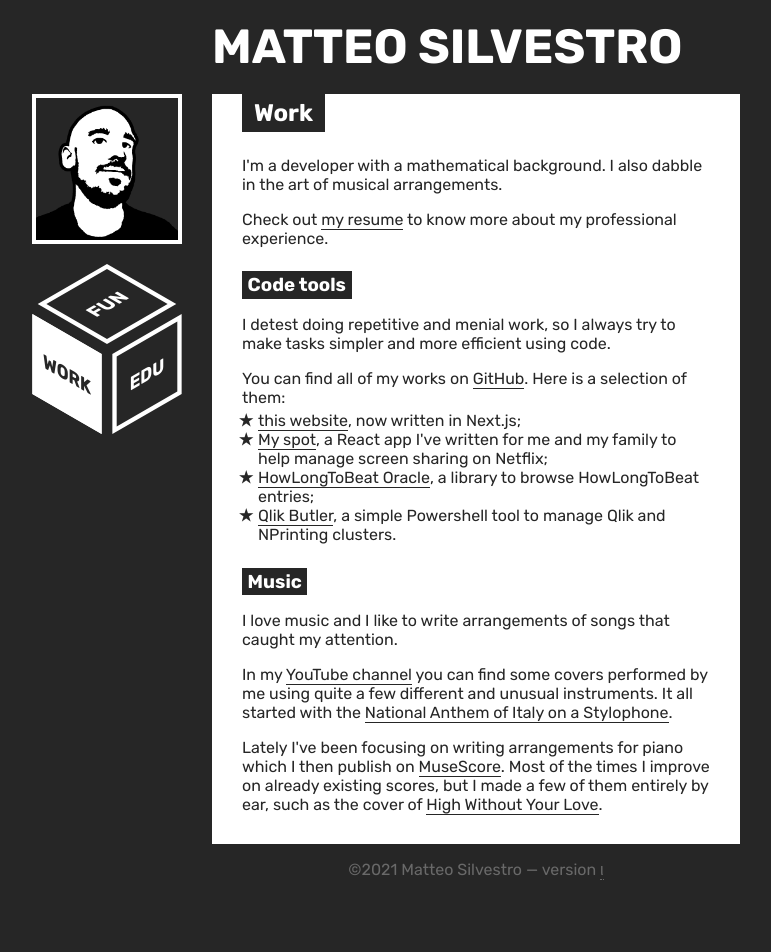
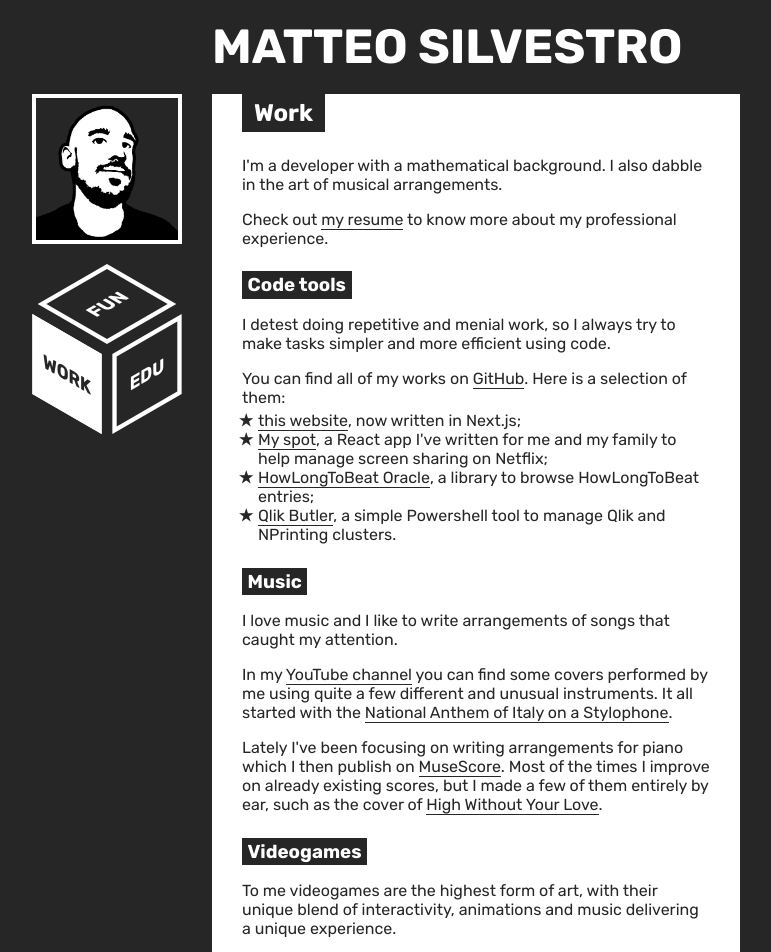
Before and after one commit to msilvestro/matteosilvestro, a Next.js app: page /work in a window 1280 px wide. Shown: the top 952 px of the page, without its empty margins (254-1025 px from the left). Before the commit the page ends 925 px from the top, so only its background shows below. Built offline with nearby package versions, Linux system fonts and the light colour scheme.

Commit message:
Add videogames section

```diff
--- a/src/pages/work.mdx
+++ b/src/pages/work.mdx
@@ -43,3 +43,14 @@ Love][hwyl].
 [anthem]: https://www.youtube.com/watch?v=xjAYyEqnTaw
 [ms]: https://musescore.com/matteosilvestro
 [hwyl]: https://musescore.com/matteosilvestro/high-without-your-love
+
+### Videogames
+
+To me videogames are the highest form of art, with their unique blend of
+interactivity, animations and music delivering a unique experience.
+
+You can find my games on [itch.io][itch]. So far I only made [Necroamanti][na],
+a small game for a game jam (it was really fun and the team was great!).
+
+[itch]: https://msilvestro.itch.io
+[na]: https://ostrich-dog.itch.io/necroamanti
```
